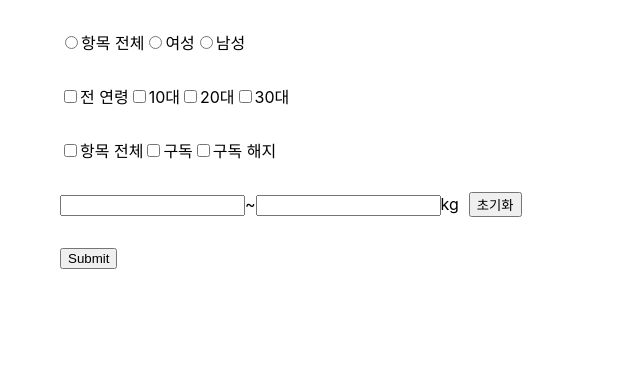
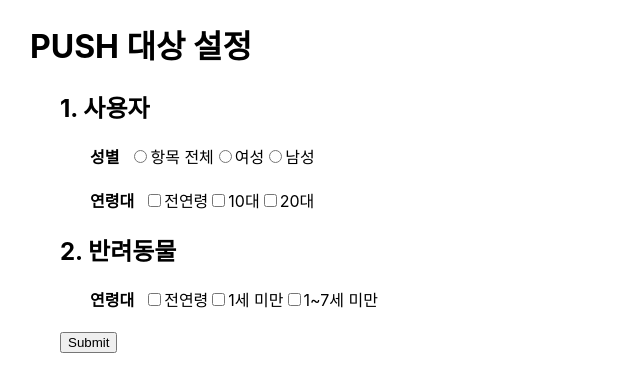
Before and after one commit to seulgiyoon/study-react-hook-form, a React (Create React App) app: page / in a window 1280 px wide. Shown: the top 392 px of the page, without its empty margins (0-640 px from the left). Built offline with nearby package versions, Linux system fonts and the light colour scheme.

Commit message:
Add 기본 컴포넌트 구조로 나누기

```diff
--- a/src/App.css
+++ b/src/App.css
@@ -1,8 +1,12 @@
 div {
-  margin: 30px 0;
+  margin-top: 20px;
   margin-left: 30px;
 }
 
 input[type='button'] {
   margin-left: 10px;
 }
+
+p {
+  margin: 0;
+}
--- a/src/App2.js
+++ b/src/App2.js
@@ -1,19 +1,7 @@
-import React from "react";
-import { useForm } from "react-hook-form";
+import React from 'react';
+import './App.css';
+import WritePushPage from './pages/WritePushPage';
 
 export default function App2() {
-  const { register, handleSubmit } = useForm();
-  const onSubmit = data => console.log(data);
-
-  return (
-    <form onSubmit={handleSubmit(onSubmit)}>
-      <input name="firstName" ref={register} />
-      <select name="gender" ref={register}>
-        <option value="female">female</option>
-        <option value="male">male</option>
-        <option value="other">other</option>
-      </select>
-      <input type="submit" />
-    </form>
-  );
+  return <WritePushPage />;
 }
--- /dev/null
+++ b/src/atoms/Input.js
@@ -0,0 +1,11 @@
+import React from 'react';
+
+export default function Input({ item }) {
+  const { type, id, name, value, register, title } = item;
+  return (
+    <label htmlFor={id}>
+      <input type={type} id={id} name={name} value={value} ref={register} />
+      {title}
+    </label>
+  );
+}
--- a/src/index.js
+++ b/src/index.js
@@ -1,14 +1,14 @@
 import React from 'react';
 import ReactDOM from 'react-dom';
 import './index.css';
-import App from './App';
+// import App from './App';
 import App2 from './App2';
 import * as serviceWorker from './serviceWorker';
 
 ReactDOM.render(
   <React.StrictMode>
-    <App />
-    {/* <App2 /> */}
+    {/* <App /> */}
+    <App2 />
   </React.StrictMode>,
   document.getElementById('root')
 );
--- /dev/null
+++ b/src/molecules/Option.js
@@ -0,0 +1,13 @@
+import React from 'react';
+import Input from '../atoms/Input';
+
+export default function Option({ title, data }) {
+  return (
+    <div style={{ display: 'flex', alignItems: 'center' }}>
+      <p style={{ fontWeight: 'bold', marginRight: '10px' }}>{title}</p>
+      {data.map((item, index) => (
+        <Input key={index} item={item} />
+      ))}
+    </div>
+  );
+}
--- /dev/null
+++ b/src/organisms/Part.js
@@ -0,0 +1,13 @@
+import React from 'react';
+import Option from '../molecules/Option';
+
+export default function Part({ title, data }) {
+  return (
+    <div>
+      <h2>{title}</h2>
+      {data.map((item, index) => (
+        <Option key={index} title={item.title} data={item.data} />
+      ))}
+    </div>
+  );
+}
--- /dev/null
+++ b/src/pages/WritePushPage.js
@@ -0,0 +1,122 @@
+import React, { useState } from 'react';
+import WritePush from '../template/WritePush';
+import { useForm } from 'react-hook-form';
+
+export default function WritePushPage() {
+  const { register, handleSubmit, watch, reset, errors } = useForm();
+  const onSubmit = (data) => {
+    setResult(JSON.stringify(data, null, 2));
+    console.log(data);
+  };
+  const [result, setResult] = useState('');
+
+  const data = {
+    title: 'PUSH 대상 설정',
+    data: [
+      {
+        title: '1. 사용자',
+        data: [
+          {
+            title: '성별',
+            data: [
+              {
+                type: 'radio',
+                id: 'member_sex_select1',
+                name: 'member.sex',
+                value: 'all',
+                register: register,
+                title: '항목 전체',
+              },
+              {
+                type: 'radio',
+                id: 'member_sex_select2',
+                name: 'member.sex',
+                value: 'female',
+                register: register,
+                title: '여성',
+              },
+              {
+                type: 'radio',
+                id: 'member_sex_select3',
+                name: 'member.sex',
+                value: 'male',
+                register: register,
+                title: '남성',
+              },
+            ],
+          },
+          {
+            title: '연령대',
+            data: [
+              {
+                type: 'checkbox',
+                id: 'member_age_select1',
+                name: 'member.age',
+                value: 'all',
+                register: register,
+                title: '전연령',
+              },
+              {
+                type: 'checkbox',
+                id: 'member_age_select2',
+                name: 'member.age',
+                value: '10',
+                register: register,
+                title: '10대',
+              },
+              {
+                type: 'checkbox',
+                id: 'member_age_select3',
+                name: 'member.age',
+                value: '20',
+                register: register,
+                title: '20대',
+              },
+            ],
+          },
+        ],
+      },
+      {
+        title: '2. 반려동물',
+        data: [
+          {
+            title: '연령대',
+            data: [
+              {
+                type: 'checkbox',
+                id: 'pet_age_select1',
+                name: 'pet.age',
+                value: 'all',
+                register: register,
+                title: '전연령',
+              },
+              {
+                type: 'checkbox',
+                id: 'pet_age_select2',
+                name: 'pet.age',
+                value: '1',
+                register: register,
+                title: '1세 미만',
+              },
+              {
+                type: 'checkbox',
+                id: 'pet_age_select3',
+                name: 'pet.age',
+                value: '7',
+                register: register,
+                title: '1~7세 미만',
+              },
+            ],
+          },
+        ],
+      },
+    ],
+  };
+
+  return (
+    <>
+      <WritePush title={data.title} onSubmit={handleSubmit(onSubmit)} data={data.data} />
+      {result && <textarea style={{ height: '400px', width: '300px', marginTop: '30px' }} value={result} readOnly></textarea>}
+    </>
+  );
+}
--- /dev/null
+++ b/src/template/WritePush.js
@@ -0,0 +1,18 @@
+import React from 'react';
+import Part from '../organisms/Part';
+
+export default function WritePush({ title, onSubmit, data }) {
+  return (
+    <>
+      <h1>{title}</h1>
+      <form onSubmit={onSubmit}>
+        {data.map((item, index) => (
+          <Part key={index} title={item.title} data={item.data} />
+        ))}
+        <div>
+          <input type="submit" />
+        </div>
+      </form>
+    </>
+  );
+}
```
